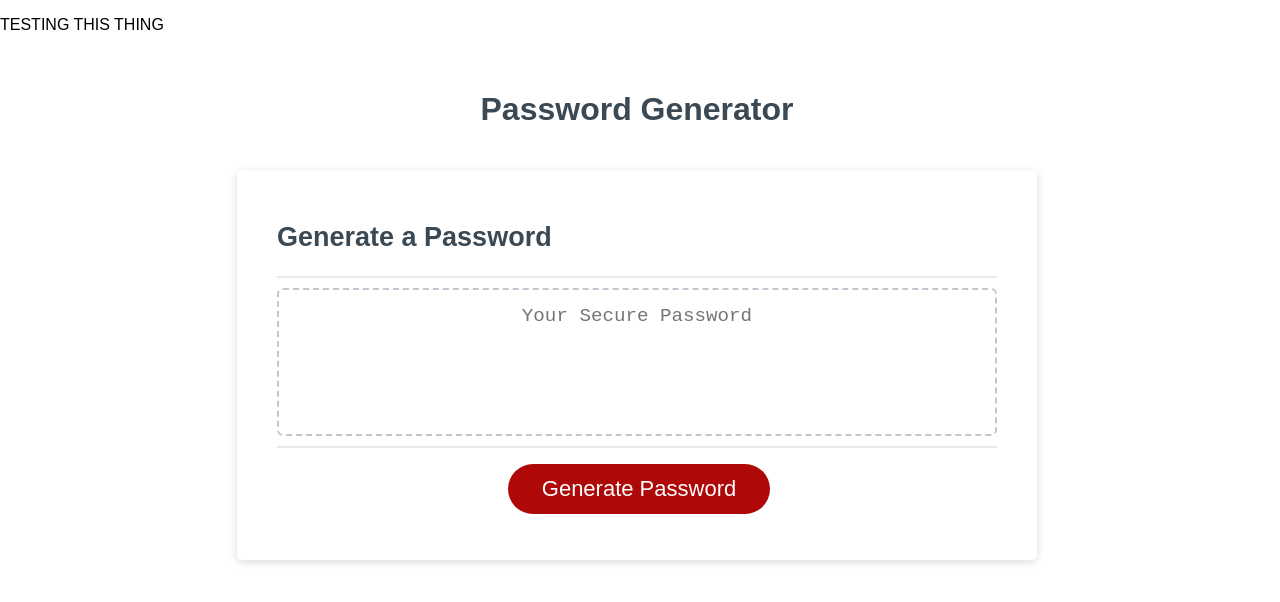
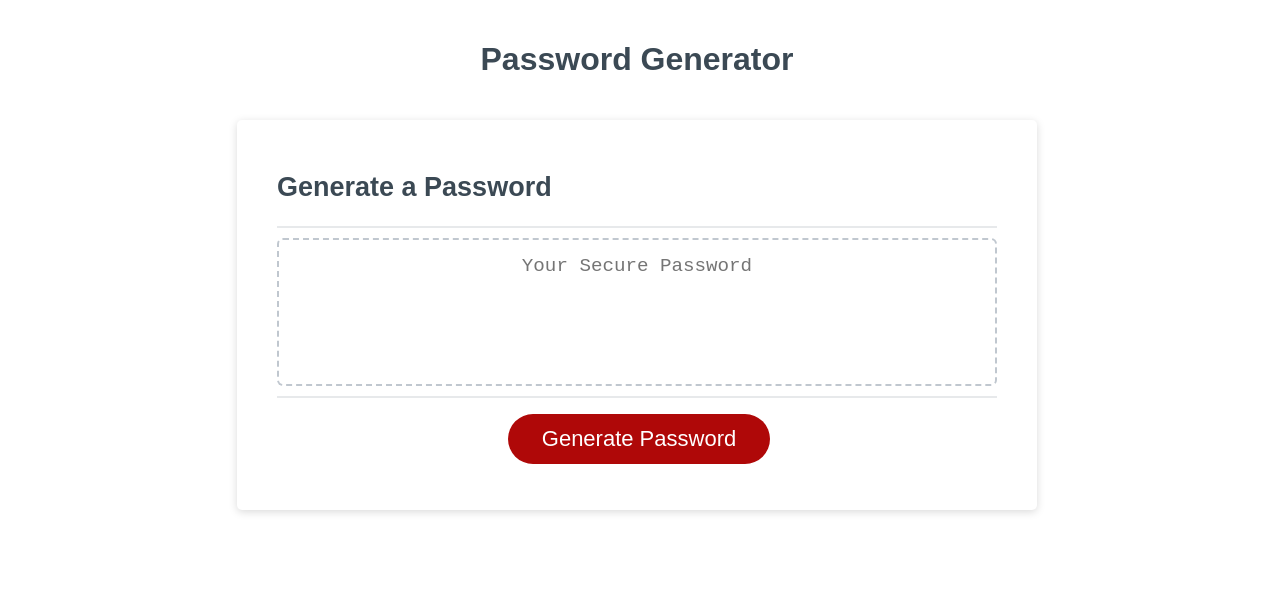
Before and after one commit to AnnieGlade4327/Password_generator, a plain HTML site: page index.html in a window 1280 px wide. Drawn offline with Linux system fonts and the light colour scheme.

Commit message:
forgot to delete test

```diff
--- a/index.html
+++ b/index.html
@@ -8,9 +8,6 @@
     <link rel="stylesheet" href="style.css" />
   </head>
   <body>
-    <p>
-      TESTING THIS THING
-    </p>
     <div class="wrapper">
       <header>
         <h1>Password Generator</h1>
```
